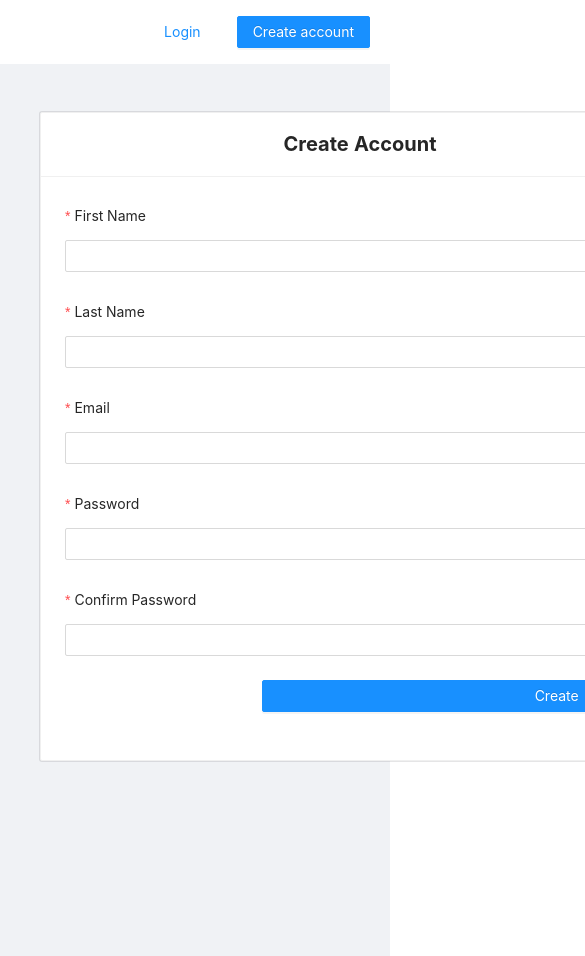
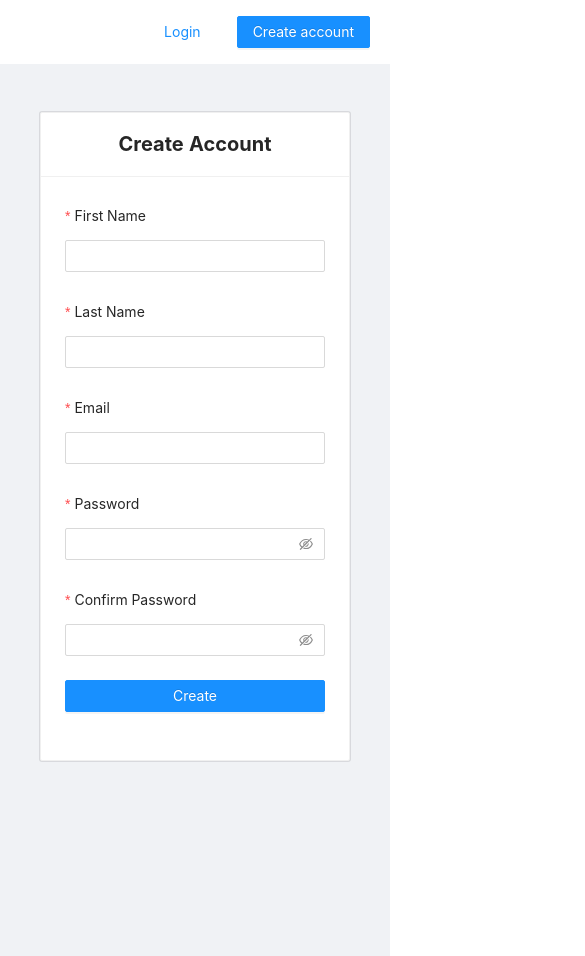
Before and after one commit to sukanta-m/user-notes, a React (Create React App) app: page /signup in a window 390 px wide. Shown: the top 956 px of the page, 585 px wide, since content can reach past the window. Built offline with nearby package versions, Linux system fonts and the light colour scheme; no server answers.

Commit message:
fix style for mobile view

```diff
--- a/src/components/Header.js
+++ b/src/components/Header.js
@@ -26,12 +26,13 @@ const Header = ({
   filter
 }) => {
   const onAddNote = () => toggleNoteModal(true);
+  const isMobile = window.isMobile;
 
   return (
     <StyledHeaderLayout className="site-layout-background" collapsed={collapsed} authenticated={authenticated} >
       {authenticated && React.createElement(collapsed ? MenuUnfoldOutlined : MenuFoldOutlined, {
         className: 'trigger',
-        onClick: toggleSidebar,
+        onClick: toggleSidebar
       })}
       {!authenticated &&
         <div style={{width: "100%", textAlign: "right"}}>
@@ -46,11 +47,12 @@ const Header = ({
       {authenticated && <StyledSearch
         placeholder="Search notes"
         onSearch={value => searchNote({...filter, search: value})}
+        isMobile={isMobile}
       />}
       {authenticated && (
-        <StyledRightMenu>
-          <Button type="primary" onClick={onAddNote}><PlusCircleFilled/>Add Note</Button>
-          <div onClick={logOut} style={{display: "flex"}}><LogoutOutlined style={{fontSize: "25px", marginLeft: "20px"}} /></div>
+        <StyledRightMenu isMobile={isMobile}>
+          <StyledAddButton type="primary" onClick={onAddNote} isMobile={isMobile}>{window.isMobile ? <PlusCircleFilled/> : <><PlusCircleFilled/>Add Note</>}</StyledAddButton>
+          <div onClick={logOut} style={{display: "flex"}}><LogoutOutlined style={{fontSize: window.isMobile ? "18px" :"25px", marginLeft: window.isMobile ? "10px" : "20px"}} /></div>
         </StyledRightMenu>
       )}
     </StyledHeaderLayout>
@@ -67,21 +69,27 @@ const StyledHeaderLayout = styled(HeaderLayout)`
 `;
 
 const StyledRightMenu = styled.div`
-  margin-right: 20px;
+  margin-right: ${({isMobile}) => isMobile ? "10px" : "20px"};
   display: flex;
   align-items: center;
 `;
 
 const StyledLink = styled(Link)`
-width: 100%;
-text-align: right;
-padding-right: 20px;
+  width: 100%;
+  text-align: right;
+  padding-right: 20px;
 `;
 
 const StyledSearch = styled(Search)`
-width: 400px;
-height: 40px;
-margin: 10px 0;
+  width: 400px;
+  height: ${({isMobile}) => isMobile ? "32px" : "40px"};
+  margin: ${({isMobile}) => isMobile ? "15px 0" : "10px 0"};
+`;
+
+const StyledAddButton = styled(Button)`
+  height: ${({isMobile}) => isMobile ? "32px" : "29px"};
+  padding: ${({isMobile}) => isMobile ? "4px 7px" : "4px 15px"};
+  margin-left: 10px;
 `;
 
 export default connect(state => ({
--- a/src/components/Login.js
+++ b/src/components/Login.js
@@ -10,9 +10,15 @@ const layout = {
   labelCol: { span: 4 },
   wrapperCol: { span: 20 },
 };
-const tailLayout = {
+let tailLayout = {
   wrapperCol: { offset: 4, span: 20 },
 };
+
+if (window.isMobile) {
+  tailLayout = {
+    wrapperCol: { span: 24 }
+  }
+}
 
 const LoginForm = ({
   login,
--- a/src/components/Notes/CardItem.js
+++ b/src/components/Notes/CardItem.js
@@ -36,19 +36,19 @@ const CardItem = ({ note, user, onEdit, onDelete }) => {
   );
 
   return (
-    <StyledCard>
+    <StyledCard isMobile={window.isMobile}>
       <Row>
-        <Col span={1}>
-          <Avatar size="large" icon={<UserOutlined />} />
+        <Col span={window.isMobile ? 4 : 1}>
+          <Avatar size={window.isMobile ? "small" : "large"} icon={<UserOutlined />} />
         </Col>
-        <Col span={23}>
+        <Col span={window.isMobile ? 20 : 23}>
           <StyledMetaData>
             <div style={{display: "flex", flexDirection: "column"}}>
               <span>{`${firstName} ${lastName}`}</span>
               <span className="time">{moment(note.createdAt).fromNow()}</span>
             </div>
             <Dropdown overlay={menu}>
-              <MoreOutlined style={{fontSize: "25px", transform: "rotate(90deg)"}}/>
+              <MoreOutlined style={{fontSize: window.isMobile ? "18px" : "25px", transform: "rotate(90deg)"}}/>
             </Dropdown>
           </StyledMetaData>
           <StyledTitle>
@@ -82,11 +82,14 @@ const StyledTitle = styled.div`
 `;
 
 const StyledBody = styled.div`
-margin: 5px 0;
+  margin: 5px 0;
 `;
 
 const StyledCard = styled(Card)`
-margin-bottom: 20px!important;
+  margin-bottom: 20px!important;
+  .ant-card-body {
+    padding: ${({isMobile}) => isMobile ? "10px" : "24px"};
+  }
 `;
 
 const StyledShowMoreLink = styled(Button)`
--- a/src/components/Signup.js
+++ b/src/components/Signup.js
@@ -11,7 +11,7 @@ const layout = {
   wrapperCol: { span: 16 },
 };
 const tailLayout = {
-  wrapperCol: { offset: 8, span: 16 },
+  wrapperCol: { span: 24 },
 };
 
 const SignupForm = ({
--- a/src/components/sharedComponents/CardWrapper.js
+++ b/src/components/sharedComponents/CardWrapper.js
@@ -16,6 +16,9 @@ const StyledCard = styled(Card)`
     font-size: 20px;
     font-weight: bold;
   }
+  @media only screen and (max-width: 676px) {
+    width: auto!important;
+  }
 `;
 
 export default CardWrapper;
--- a/src/components/sharedComponents/NoteForm.js
+++ b/src/components/sharedComponents/NoteForm.js
@@ -12,6 +12,7 @@ const NoteForm = ({
   note: { id, title, body, tags = [] },
   tags: allTags = []
 }) => {
+  console.log(loading)
   const [modifiedBody, setBody] = useState(body);
 
   const onFinish = values => {
@@ -43,7 +44,7 @@ const NoteForm = ({
       onOk={addNote}
       onCancel={handleCancel}
       footer={false}
-      width={"70%"}
+      width={window.isMobile ? "100%" : "70%"}
     >
       <Form
         onFinish={onFinish}
--- a/src/container/Notes.js
+++ b/src/container/Notes.js
@@ -88,7 +88,7 @@ UserNotes.propTypes = {
 export default connect(state => ({
   notes: get(state, "notes.lists"),
   showNoteModal: get(state, "notes.showNoteModal", false),
-  creating: get(state, "notes.fetching"),
+  creating: get(state, "notes.creating"),
   fetching: get(state, "notes.fetching")
 }), {
   fetchNotes: fetchNotesAction,
--- a/src/modules/reducers/notes.js
+++ b/src/modules/reducers/notes.js
@@ -56,7 +56,8 @@ export default (state = initialState, { type, payload }) => {
     case ADD_NOTE_FAILURE:
       return {
         ...state,
-        error: payload.error
+        error: payload.error,
+        creating: false
       }
     case UPDATE_NOTE_REQUEST:
       return {
--- a/src/routes.js
+++ b/src/routes.js
@@ -55,13 +55,14 @@ const Router = ({
 
   return (
     <Suspense fallback={<Progress />}>
-      <StyledLayout>
+      <StyledLayout isMobile={window.isMobile}>
         {authenticated && <Sidebar collapsed={collapsed} tags={tags}/>}
         <Layout className="site-layout">
           <Header collapsed={collapsed} toggleSidebar={toggleSidebar} authenticated={authenticated} />
           <StyledContent
             className="site-layout-background"
             authenticated={authenticated}
+            isMobile={window.isMobile}
           >
             <Switch>
               <Route path="/login" render={props => <Login {...props} authenticated={authenticated}/>} />
@@ -79,9 +80,9 @@ const StyledLayout = styled(Layout)`
   .site-layout-background {
     background: #fff;
     .trigger {
-      font-size: 18px;
+      font-size: ${({isMobile}) => isMobile ? "16px" : "18px"};
       line-height: 64px;
-      padding: 0 24px;
+      padding: ${({isMobile}) => isMobile ? "0 7px" : "0 24px"};
       cursor: pointer;
       transition: color 0.3s;
       &:hover {
@@ -98,8 +99,8 @@ const StyledLayout = styled(Layout)`
 `;
 
 const StyledContent = styled(Content)`
-  margin: 88px 16px 24px 16px;
-  padding: 24px;
+  margin: ${({isMobile}) => isMobile ? "88px 5px 24px 5px" : "88px 16px 24px 16px"};
+  padding: ${({isMobile}) => isMobile ? "5px" : "24px"};
   min-height: 100vh;
   background: ${({authenticated}) => !authenticated && "#f0f2f5!important"};
 `;
```
